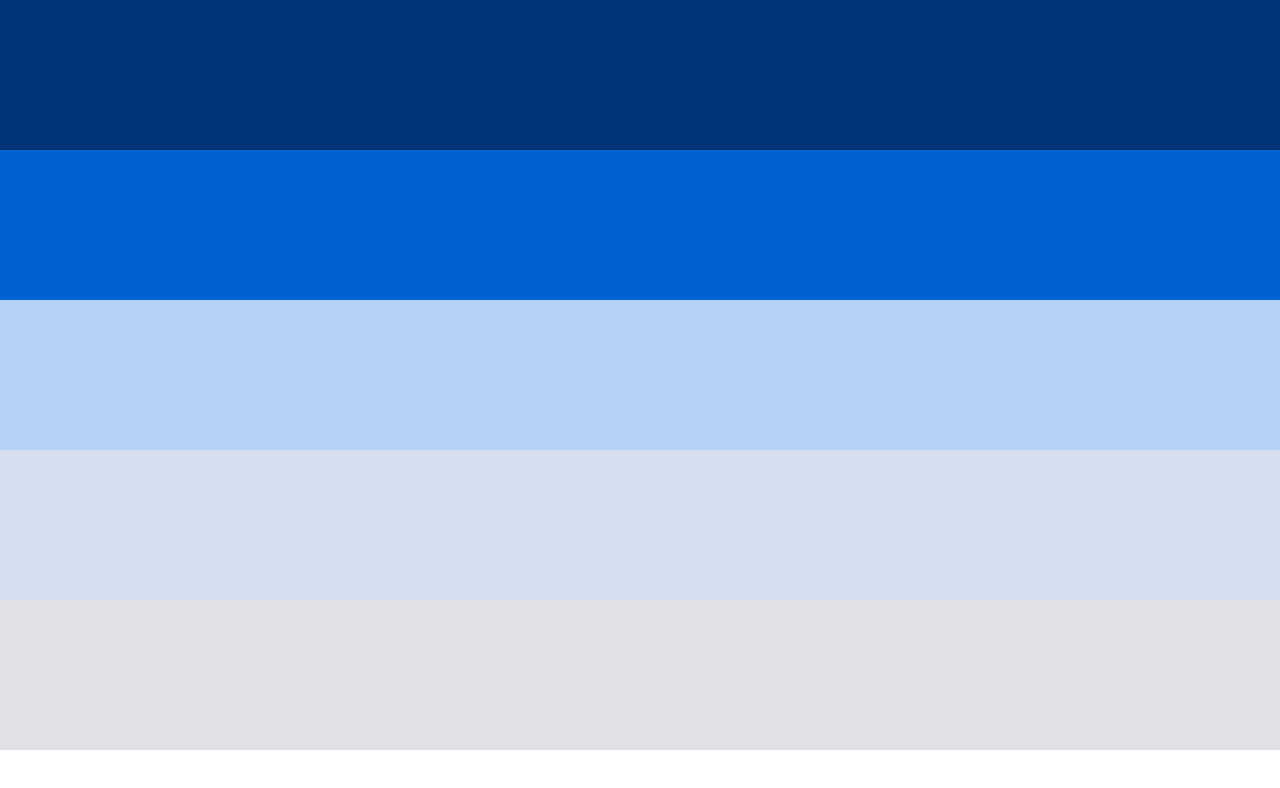
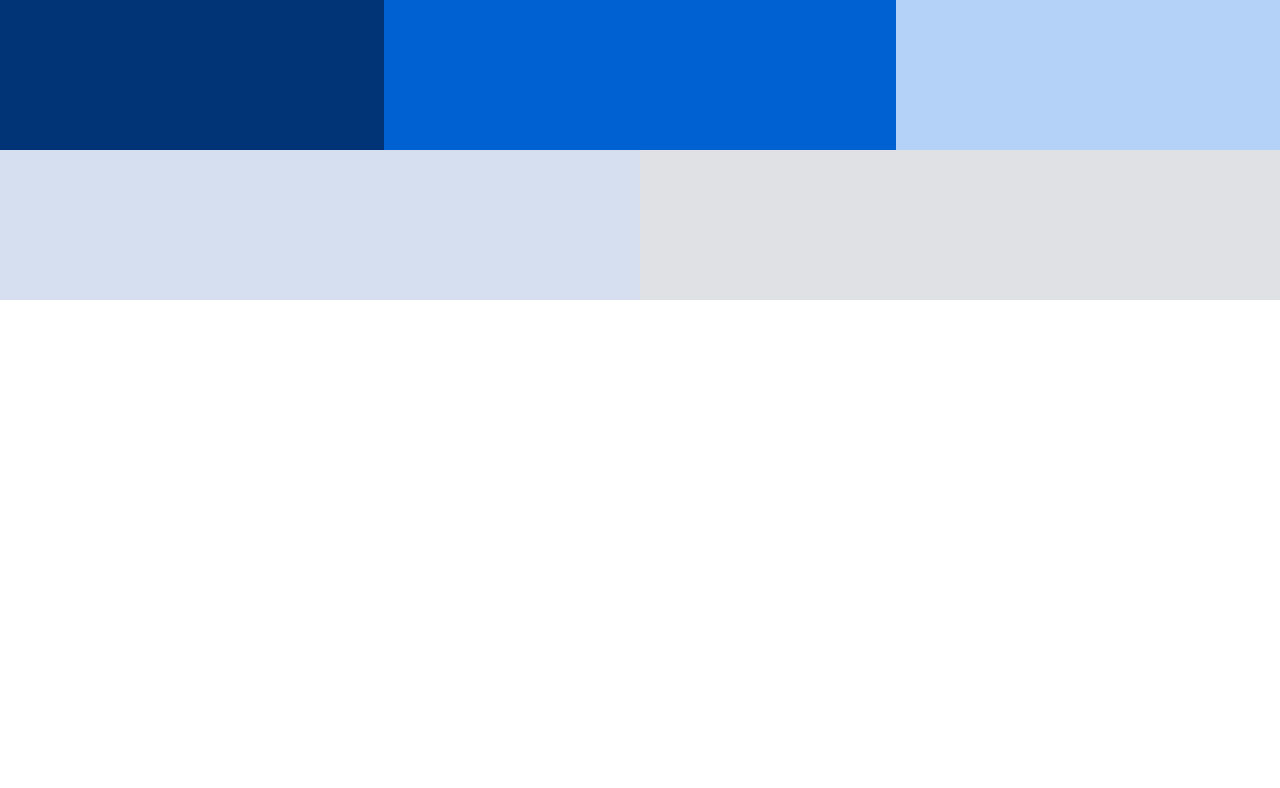
Before and after one commit to BSRM2002/Curso-HTML-CSS, a plain HTML site: page CSS/Responsivedesing-mostlyfluid/columnDrop/index.html in a window 1280 px wide. Drawn offline with Linux system fonts and the light colour scheme.

Commit message:
modificacion al css de columDrop

```diff
--- a/CSS/Responsivedesing-mostlyfluid/columnDrop/style.css
+++ b/CSS/Responsivedesing-mostlyfluid/columnDrop/style.css
@@ -34,3 +34,42 @@
   .c5 {
     background-color: #dfe1e5;
   }
+  @media (min-width:600px) {
+    .c1 {
+      width: 25%;
+      order: 1;
+    }
+    .c2 {
+      width: 75%;
+      order: 2;
+    }
+    .c3 {
+      width: 100%;
+      order: 3;
+    }
+    .c4 {
+      width: 100%;
+      order: 4;
+    }
+    .c5 {
+      width: 100%;
+      order: 5;
+    }
+  }
+  @media(min-width: 800px) {
+    .c1 {
+      width: 30%;
+    }
+    .c2 {
+      width: 40%;
+    }
+    .c3 {
+      width: 30%;
+    }
+    .c4 {
+      width: 50%;
+    }
+    .c5 {
+      width: 50%;
+    }
+  }
```
